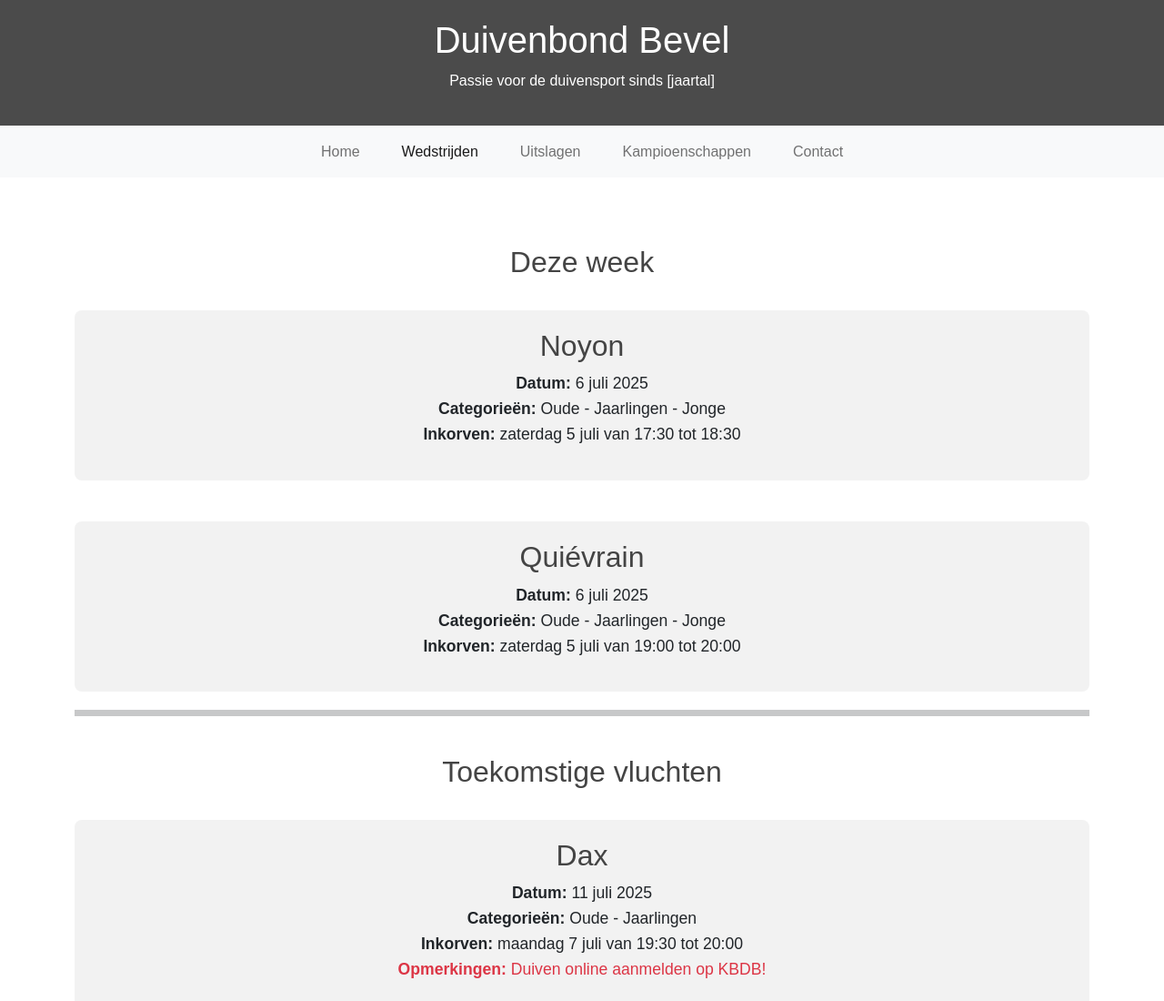
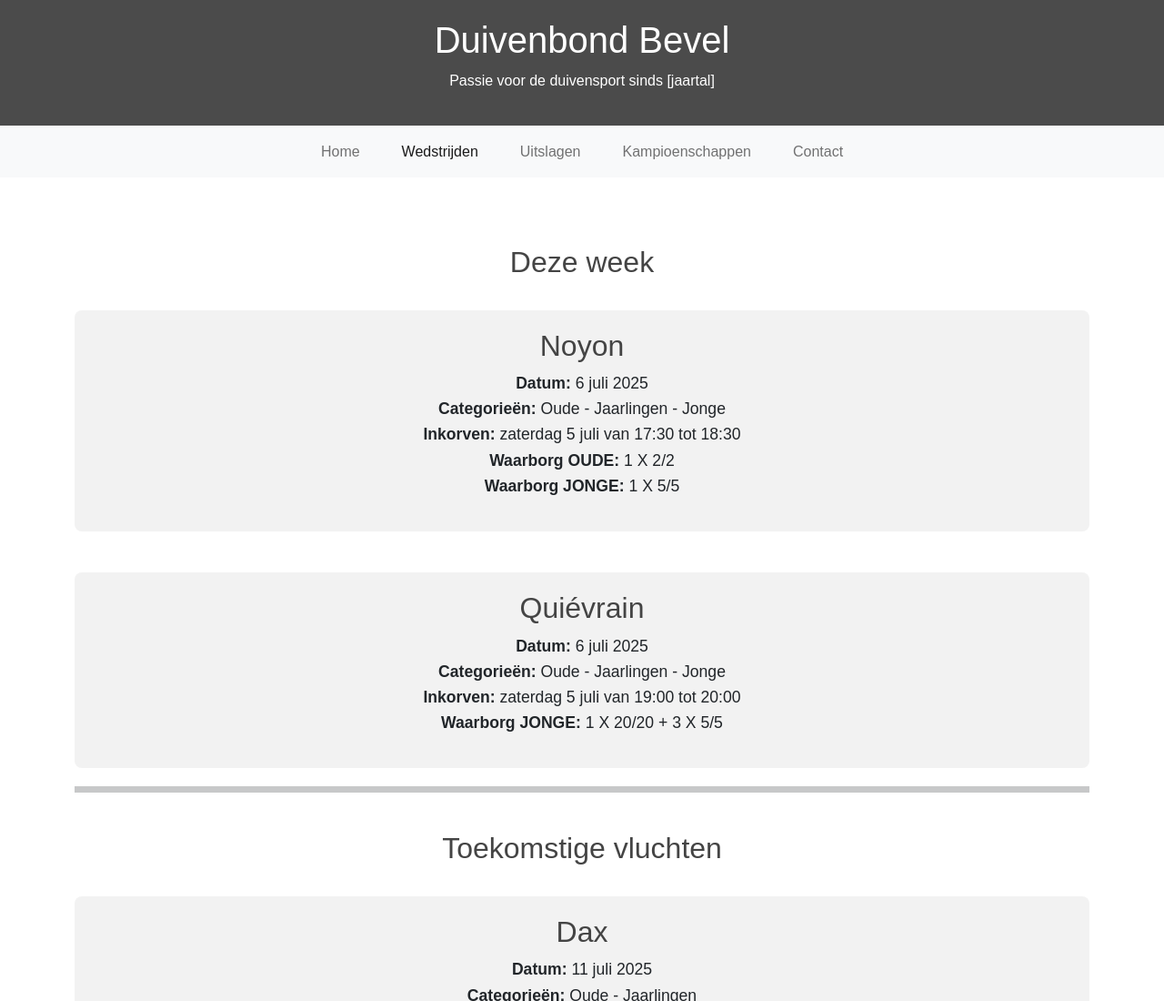
Before and after one commit to jessegabriels/duivenbond, a plain HTML site: page wedstrijd.html in a window 1280 px wide. Shown: the top 1100 px of the page at 91% size. Drawn offline with nearby package versions, Linux system fonts and the light colour scheme.

Commit message:
waarborg

```diff
--- a/wedstrijd.html
+++ b/wedstrijd.html
@@ -50,6 +50,8 @@
             <strong>Datum:</strong> 6 juli 2025<br>
             <strong>Categorieën:</strong> Oude - Jaarlingen - Jonge<br>
             <strong>Inkorven:</strong> zaterdag 5 juli van 17:30 tot 18:30<br>
+            <strong>Waarborg OUDE:</strong> 1 X 2/2<br>
+            <strong>Waarborg JONGE:</strong> 1 X 5/5<br>
             <!-- <strong>Opmerkingen:</strong> Vergeet je ringenkaart niet mee te brengen! -->
             </p>
         </div>
@@ -62,6 +64,7 @@
             <strong>Datum:</strong> 6 juli 2025<br>
             <strong>Categorieën:</strong> Oude - Jaarlingen - Jonge<br>
             <strong>Inkorven:</strong> zaterdag 5 juli van 19:00 tot 20:00<br>
+            <strong>Waarborg JONGE:</strong> 1 X 20/20 + 3 X 5/5<br>
             <!--<strong>Opmerkingen:</strong> Vergeet je ringenkaart niet mee te brengen! -->
             </p>
         </div>
```
